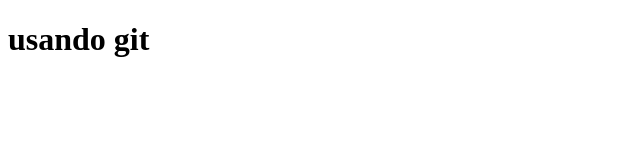
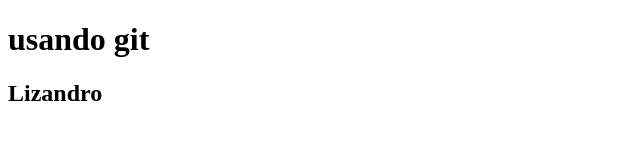
Before and after one commit to Logicainformatica18/repasogit, a plain HTML site: page index.html in a window 1280 px wide. Shown: the whole page, without its empty margins (0-640 px from the left). Drawn offline with Linux system fonts and the light colour scheme.

Commit message:
incluyendo al proyecto

```diff
--- a/index.html
+++ b/index.html
@@ -7,6 +7,6 @@
 </head>
 <body>
     <h1>usando git </h1>
-
+    <h2>Lizandro</h2>
 </body>
 </html>
```
